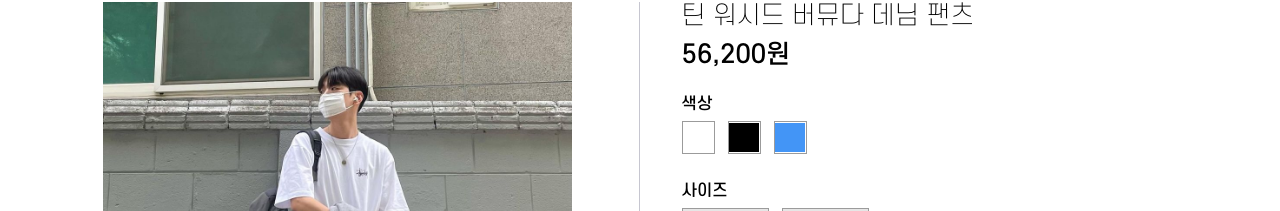
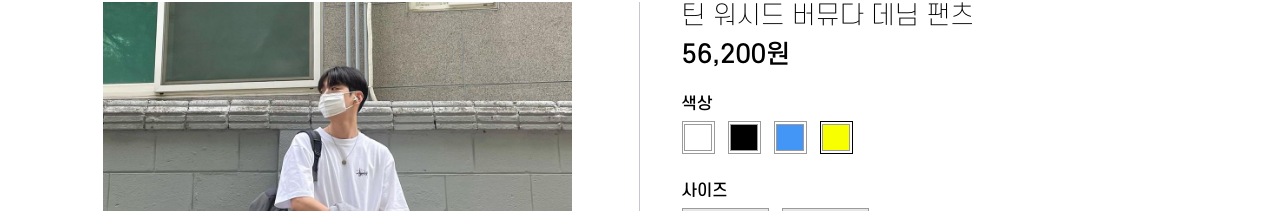
Before and after one commit to rastle-dev/rastle-frontend, a Next.js app: page /product in a window 1280 px wide. Shown: the part 97-308 px from the top of the page. Built offline with nearby package versions, Linux system fonts and the light colour scheme.

Commit message:
refactor: colorButton 컴포넌트 수정

```diff
--- a/src/components/common/ColorButton/index.tsx
+++ b/src/components/common/ColorButton/index.tsx
@@ -1,6 +1,5 @@
 import React from "react";
 import styled from "styled-components";
-import Icons from "../../../constants/icon";
 import "bootstrap-icons/font/bootstrap-icons.css";
 
 type ButtonType = "default" | "clicked";
@@ -23,6 +22,7 @@ const Wrapper = styled.div<{
   ${({ size, buttonType }) => `
   width: ${size}rem;
   height: ${size}rem;
+  padding : 0.15rem;
   display : flex;
   justify-content: center;
   align-items : center;
@@ -37,13 +37,12 @@ const Wrapper = styled.div<{
 
 const Inner = styled.div<{
   color: string;
-  size: number;
 }>`
-  ${({ color, size }) => `
+  ${({ color }) => `
   background-color: ${color};
-  width: ${size - size / 10}rem;
-  height : ${size - size / 10}rem;
-  // border: 0.1px solid #9B9B9B;
+  width : 100%;
+  height : 100%;
+  border: 0.1px solid #9B9B9B;
 
 `}
 `;
@@ -56,7 +55,7 @@ export default function ColorButton({
 }: ColorButtonProps) {
   return (
     <Wrapper buttonType={buttonType} size={size} onClick={onClick}>
-      <Inner size={size} color={color}></Inner>
+      <Inner color={color} />
     </Wrapper>
   );
 }
--- a/src/pages/product/index.tsx
+++ b/src/pages/product/index.tsx
@@ -56,6 +56,7 @@ export default function Product() {
                 onClick={() => handleColorClick(color)} // 클릭 핸들러 연결
               />
             ))}
+            <ColorButton size={3} color={COLORS.YELLOW} buttonType="clicked" />
           </S.ColorList>
           <S.SizeText>사이즈</S.SizeText>
           <S.SizeButtonList>
```
